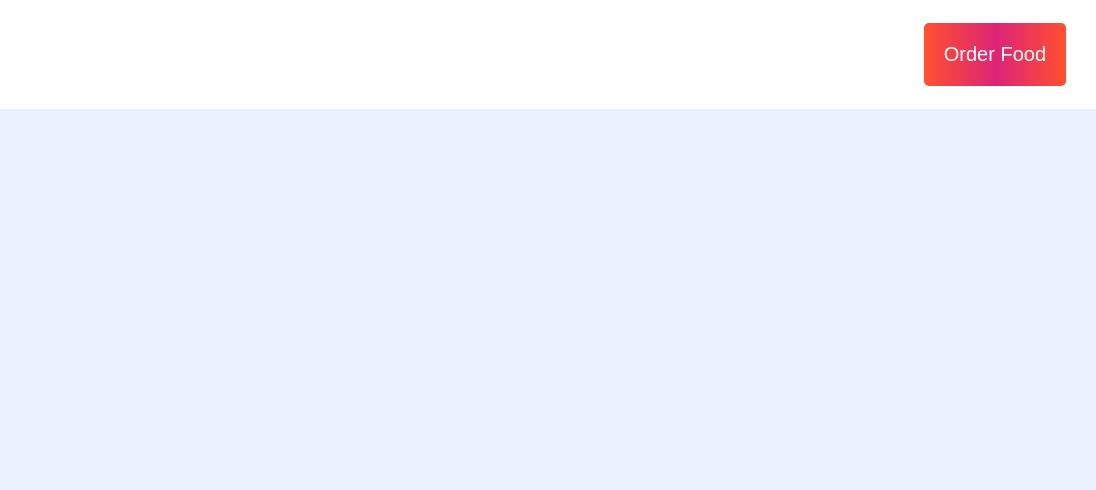
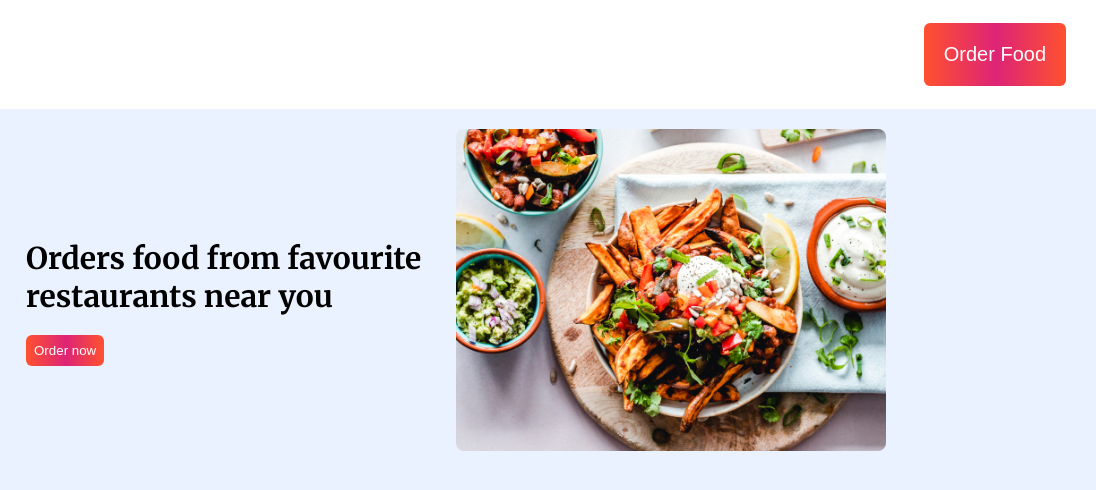
Before and after one commit to Hem-2506/zomato-landing-page-B2, a plain HTML site: page index.html in a window 1280 px wide. Shown: the full height of the page, 184-1280 px from the left. Drawn offline with Linux system fonts and the light colour scheme.

Commit message:
hero container

```diff
--- a/index.html
+++ b/index.html
@@ -17,18 +17,24 @@
                 <img src="assets/logo.png" alt="logo" class="navbar_logo">
             </div>
             <div class="navbar_nav_items">
-                <button class="nav_item">Order Food</button>
+                <button class="nav_item Button_primary">Order Food</button>
             </div>
         </nav>
     </header>
-    <div class="container">
 
-        <!--Hero section-->
-        <section class="hero_container">
-            <div class="hero_image_container">
-                <div class="hero_image"></div>
-            </div>
-        </section>
+    <main class="container">
+
+            <!--Hero section-->
+            <section class="hero_container">
+                <div class="hero_image_container">
+                    <img src="./assets/hero.jpg" class="hero_image"/>
+                </div>
+                <div class="hero_description">
+                    <h1 class="hero_text">Orders food from favourite restaurants near you</h1>
+                <button class="Button_primary">Order now</button>
+                </div>
+            </section>
+    </main>
     </div>
 </body>
 </html>
--- a/style.css
+++ b/style.css
@@ -26,19 +26,55 @@ body{
 }
 
 .nav_item{
-    background-image: linear-gradient(to right,
-    #ff512f 0%,
-    #dd2476 51%,
-    #ff512f 100%);
+    background-image: linear-gradient(
+        to right,
+        #ff512f 0%,
+        #dd2476 51%,
+        #ff512f 100%
+    );
     color: #fff;
     border: none;
-    padding: 11px;
-    border-radius: 5px;
-    cursor: pointer;
+    padding: 6px;
+    border-radius: 6px;
 }
 
 .nav_item:hover{
     border: 2px solid violet;
+}
+
+.container{
+    max-width: 100%;
+    padding: 0 20px;
+    margin:0 auto;
+}
+
+
+.hero_image_container{
+    width: 100%;
+}
+
+.hero_image{
+    width: 100%;
+    border-radius: 8px;
+    box-shadow: 0 25px 50px- 12px rgba(0, 0, 0, 0.25);
+}
+
+.Button_primary{
+    background-image: linear-gradient(
+        to right,
+        #ff512f 0%,
+        #dd2476 51%,
+        #ff512f 100%
+    );
+    color: #fff;
+    border: none;
+    padding: 8px;
+    border-radius: 6px;
+}
+
+.hero_text{
+    margin: 20px 0;
+    font-size: 30px;
 }
 
 @media(min-width: 768px){
@@ -46,9 +82,24 @@ body{
         justify-content: space-between;
         padding: 2px 30px;
     }
+
+    .hero_container{
+        margin-top: 20px;
+        display: flex;
+        flex-direction: row-reverse;
+        align-items: center;
+    }
+
 }
 
 @media(min-width: 1020px ){
+    .container{
+        max-width: 900px;
+    }
+
+    .hero_description{
+       width:100%
+    }
     .navbar_brand{
         width: 150px;
     }
@@ -57,4 +108,14 @@ body{
         padding: 20px;
         font-size: 20px;
     }
+
 }
+
+
+@media(min-width: 1400px ){
+    .container{
+        max-width: 1250px;
+    }
+    .hero_text{
+        font-size: 50px;
+    }}
```
